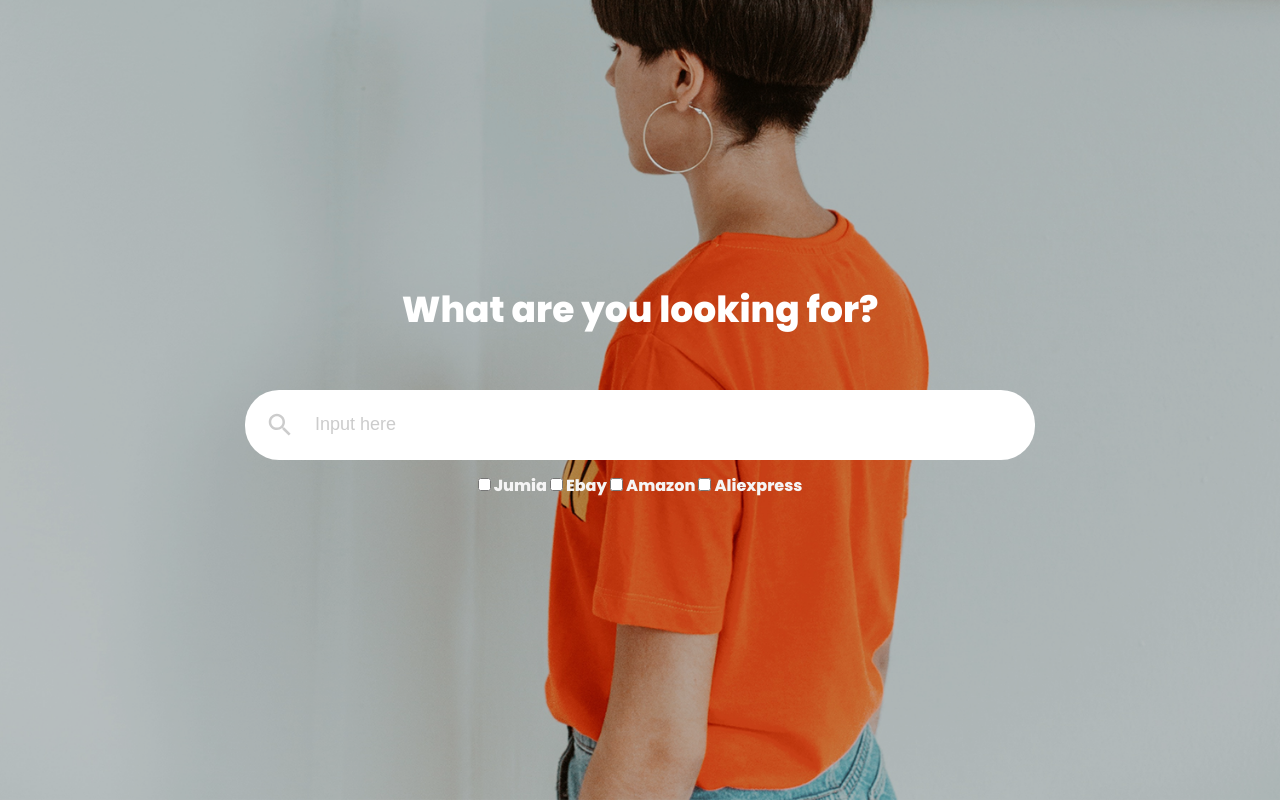
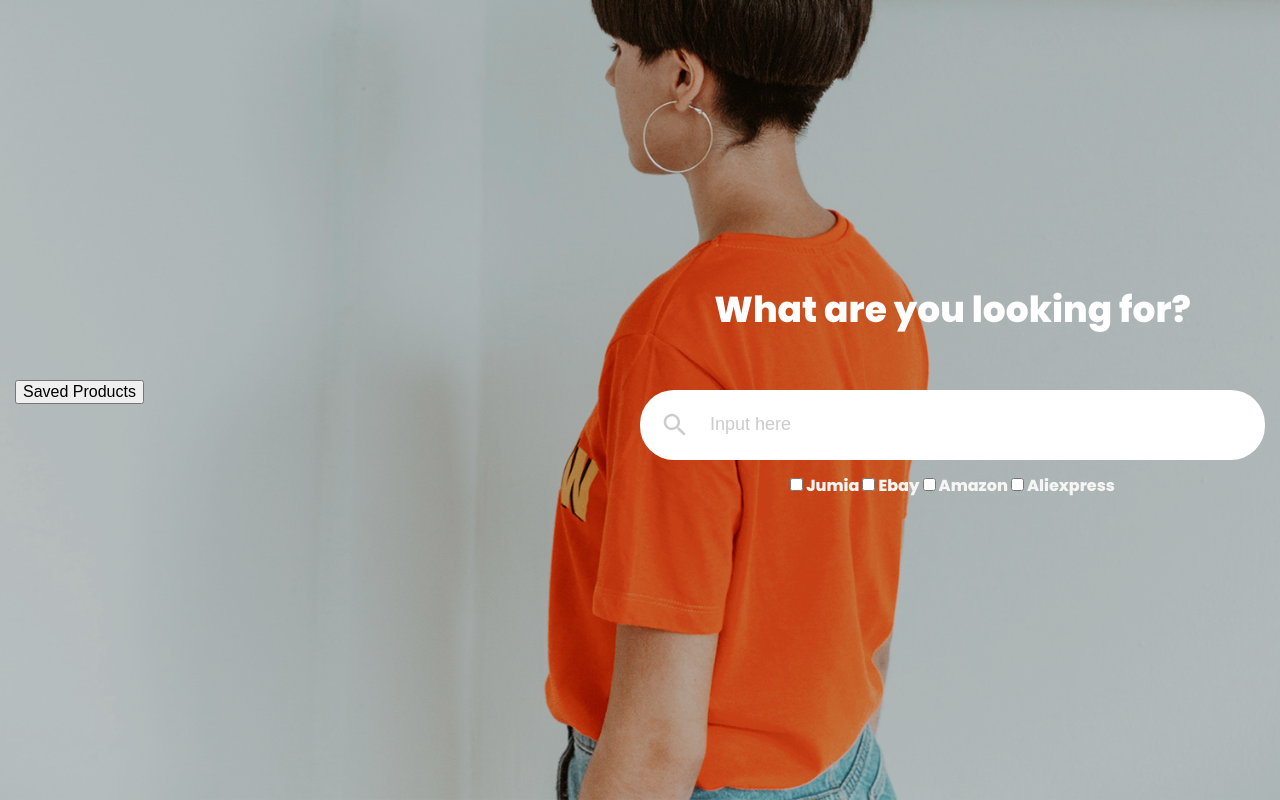
Before and after one commit to Omoleen/final-year-scraper, a Django app: page / in a window 1280 px wide. Run offline with Django 3.2, Linux system fonts and the light colour scheme.

Commit message:
saved products on search page

```diff
--- a/templates/searchpage.html
+++ b/templates/searchpage.html
@@ -20,6 +20,9 @@
       {% endfor %}
   {% endif %}
     <div class="s006">
+        <form action="{% url 'saved_products' %}">
+            <button type="submit">Saved Products</button>
+        </form>
       <form method="GET" action="{% url 'search' %}">
         <fieldset>
           <legend>What are you looking for?</legend>
```
